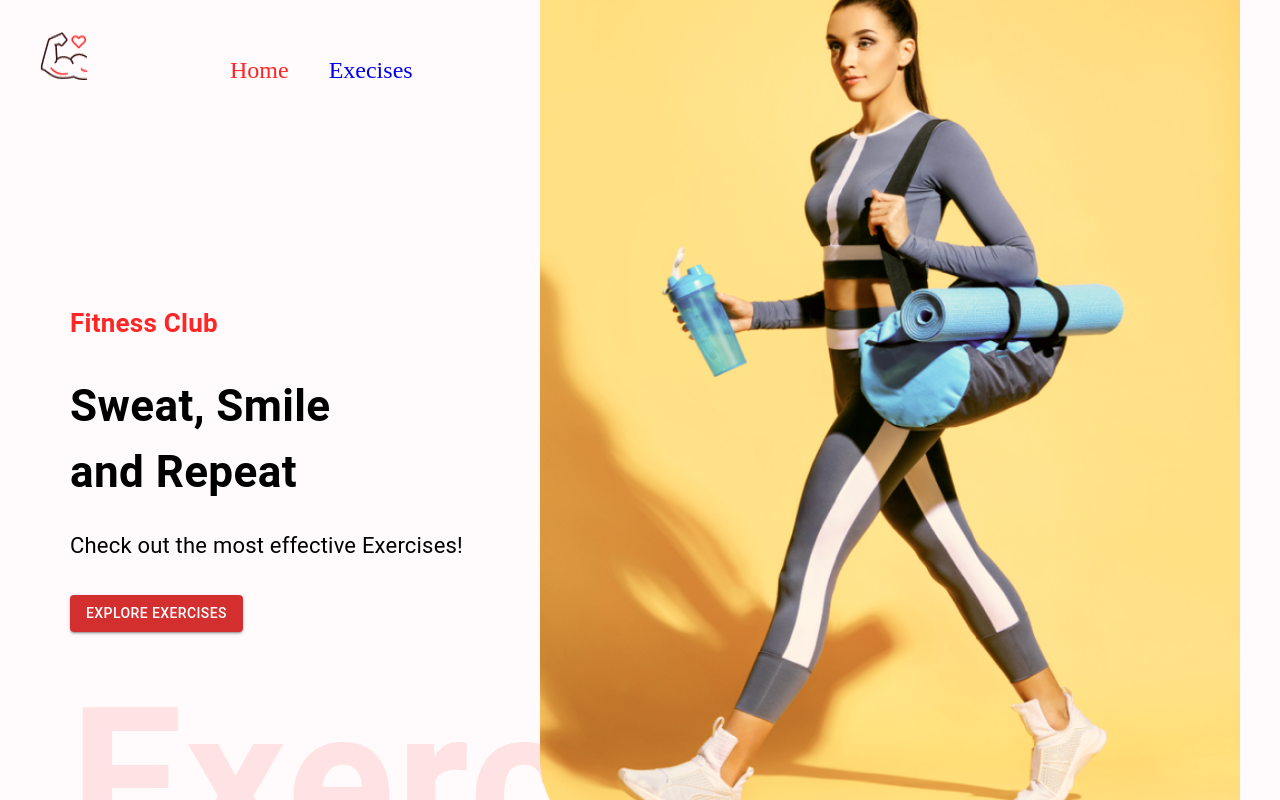
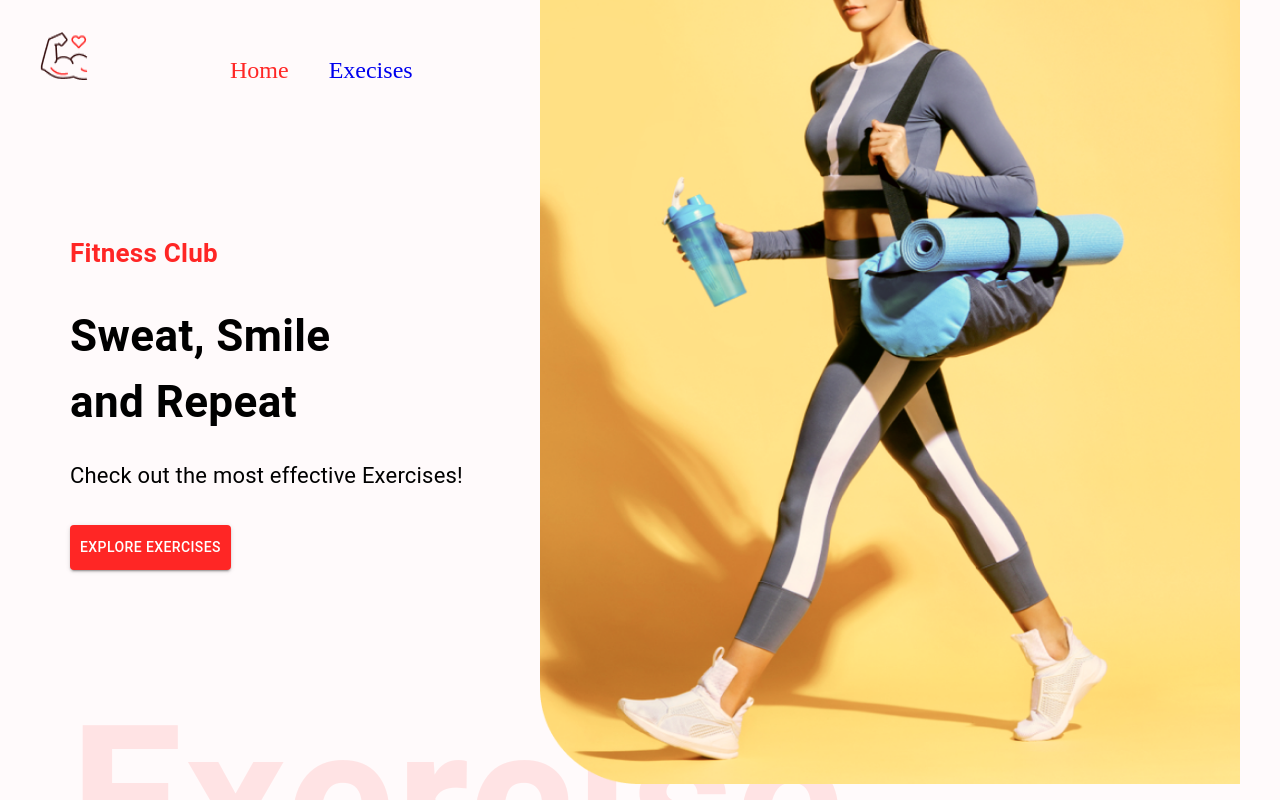
Before and after one commit to VibhourSharma/Fitness-Exercise-app, a React (Create React App) app: page / in a window 1280 px wide. Shown: the top 800 px of the page. Built offline with nearby package versions, Linux system fonts and the light colour scheme.

Commit message:
completed and styled the section

```diff
--- a/src/components/HeroBanner.jsx
+++ b/src/components/HeroBanner.jsx
@@ -4,7 +4,7 @@ import HeroBannerImage from "../assets/images/banner.png";
 const HeroBanner = () => {
   return (
     <Box
-      sx={{ mt: { lg: "200px", xs: "70px" }, ml: { sm: "50px" } }}
+      sx={{ mt: { lg: "130px", xs: "70px" }, ml: { sm: "50px" } }}
       position="relative"
       p="20px"
     >
@@ -22,10 +22,16 @@ const HeroBanner = () => {
       <Typography fontSize="22px" lineHeight="35px" mb={4}>
         Check out the most effective Exercises!
       </Typography>
-      <Button variant="contained" href="#exercises" color="error">
+      <Button
+        variant="contained"
+        href="#exercises"
+        sx={{ backgroundColor: "#ff2625", padding: "10px" }}
+        color="error"
+      >
         Explore Exercises
       </Button>
       <Typography
+        mt={10}
         fontWeight={600}
         color="#FF2625"
         sx={{ opacity: 0.1, display: { lg: "block", xs: "none" } }}
```
